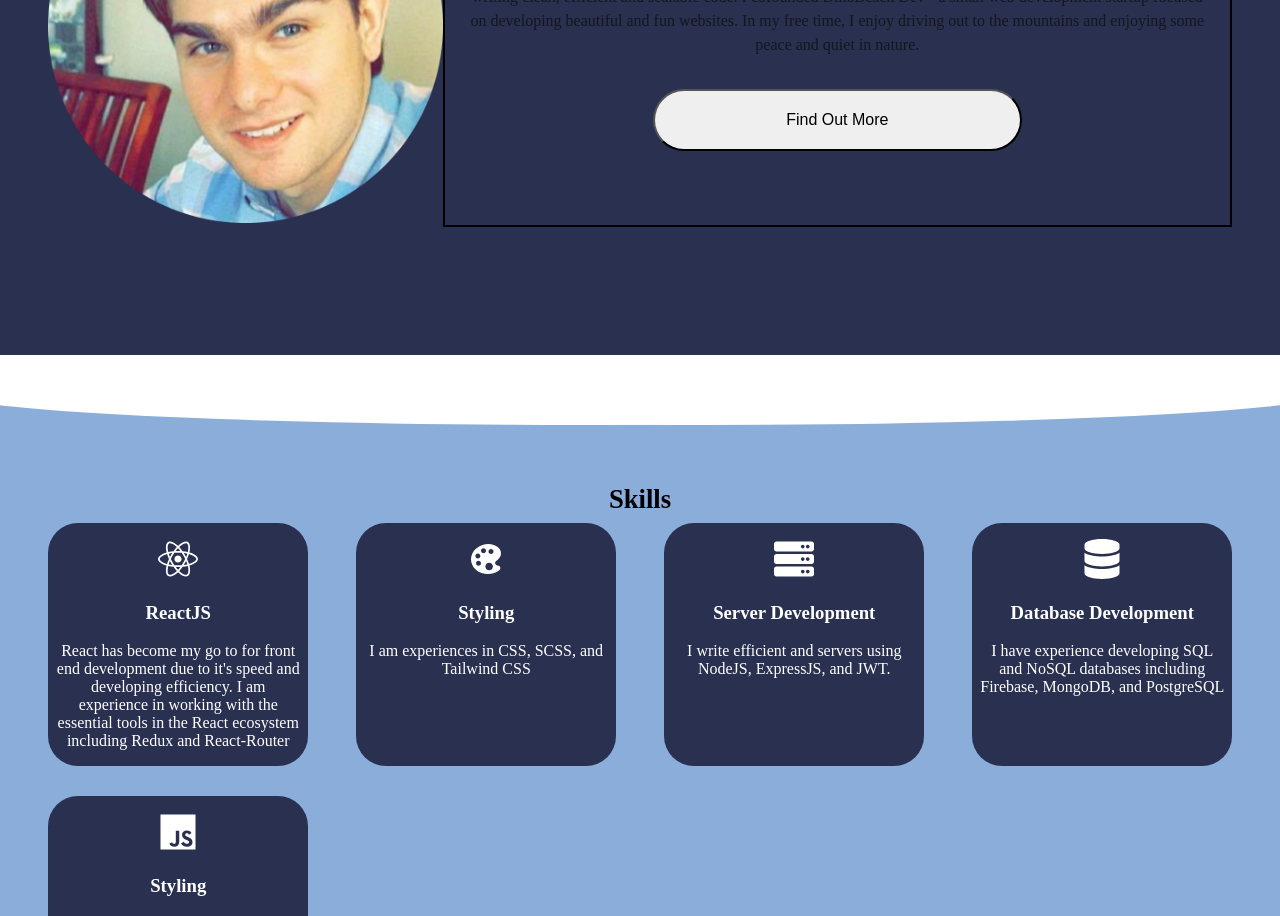
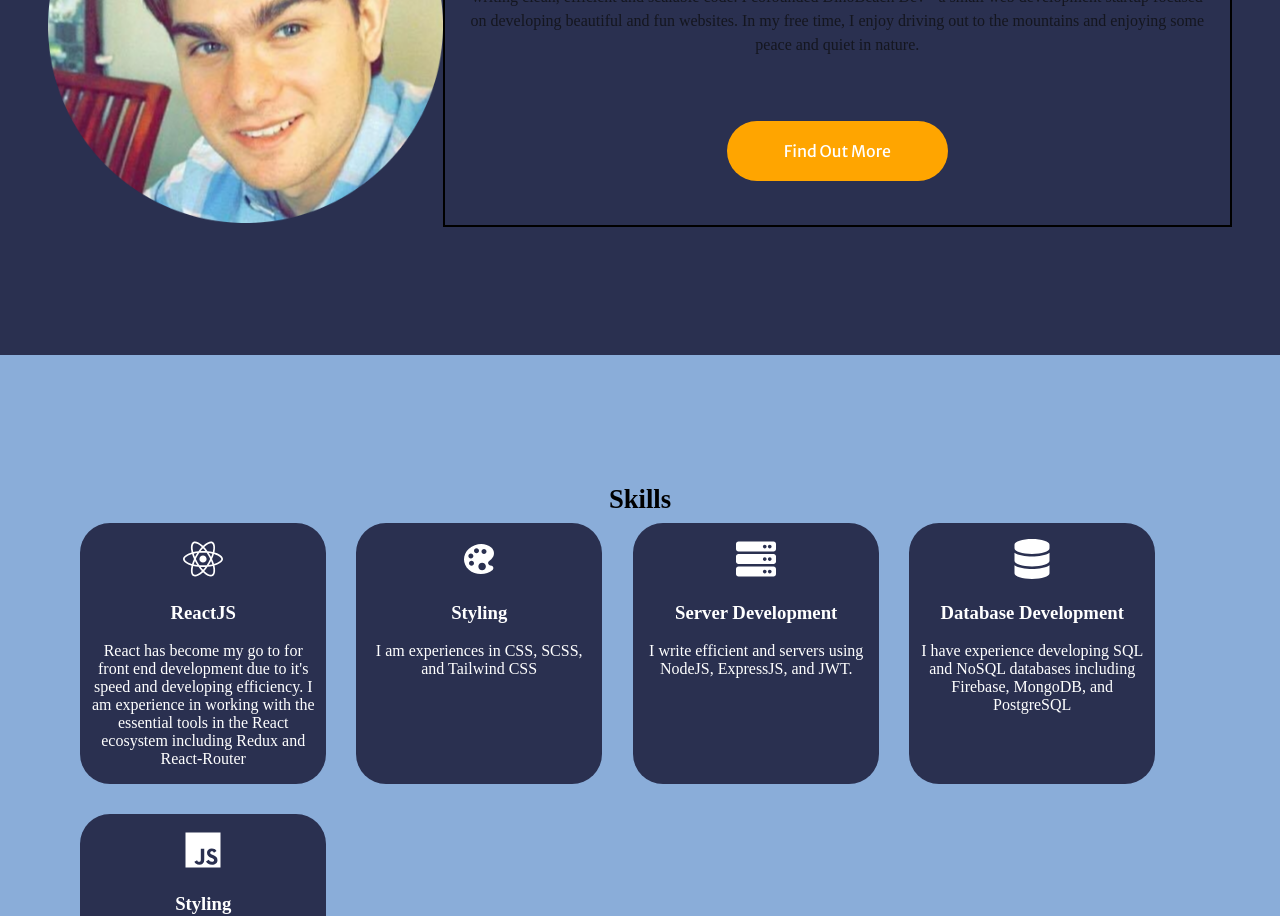
Before and after one commit to jvaughn1230/wave-portfolio, a React (Create React App) app: page / in a window 1280 px wide. Shown: the part 1300-2216 px from the top of the page. Built offline with nearby package versions, Linux system fonts and the light colour scheme.

Commit message:
added mobile styles

```diff
--- a/src/App.css
+++ b/src/App.css
@@ -38,3 +38,9 @@
   margin-inline: auto;
   /* align-self: center; */
 }
+
+@media (max-width: 900px) {
+  .section-header {
+    font-size: 32px;
+  }
+}
--- a/src/Sections/About/About.css
+++ b/src/Sections/About/About.css
@@ -36,25 +36,23 @@
 }
 
 .about-btn {
-  width: 50%;
+  background-color: orange;
+  color: white;
+  margin-top: 3rem;
+  width: 30%;
 }
 
 /* Animations */
 /* TODO: Change background waves to responsive (likely need a calc) */
 .waves {
   overflow: hidden;
-  /* height: 100vh; */
   width: 100vw;
   z-index: 3;
-  /* position: absolute; */
-  /* bottom: -2px; */
-  /* display: block; */
   height: 200px;
   width: 1000%;
   position: relative;
   bottom: 325px;
-  /* bottom: 0px; */
-  /* top: 0; */
+  border: 2px solid white;
 }
 
 .waves div {
@@ -98,3 +96,20 @@
     transform: translateX(0px);
   }
 }
+
+@media (max-width: 900px) {
+  .about-container {
+    flex-direction: column;
+    align-items: center;
+    border: 2px solid white;
+  }
+
+  .about-col1 {
+    width: 40%;
+    padding-bottom: 0.5rem;
+  }
+
+  .about-col2 {
+    width: 100%;
+  }
+}
--- a/src/Sections/About/About.js
+++ b/src/Sections/About/About.js
@@ -22,9 +22,9 @@ const About = () => {
           <h2 className="section-header about-header">About Me</h2>
           <Line color="white" />
           <p className="about-text">{summary}</p>
-          <button href="#skills" className="btn about-btn">
+          <a href="#skills" className="btn about-btn">
             Find Out More
-          </button>
+          </a>
         </div>
       </div>
     </div>
--- a/src/Sections/Contact/Contact.js
+++ b/src/Sections/Contact/Contact.js
@@ -1,4 +1,4 @@
-import React, { useRef7 } from "react";
+import React from "react";
 import { useInView } from "react-intersection-observer";
 import Mailer from "../../components/Mailer/Mailer";
 import "./Contact.css";
@@ -7,6 +7,8 @@ const Contact = () => {
   const { ref: viewRef, inView: sectionVisible } = useInView({
     triggerOnce: true,
   });
+
+  console.log(sectionVisible);
 
   return (
     <div id="contact" className="section contact-section" ref={viewRef}>
--- a/src/Sections/Skills/Skills.css
+++ b/src/Sections/Skills/Skills.css
@@ -1,66 +1,19 @@
 .skills-container {
   display: flex;
-  justify-content: space-between;
   flex-wrap: wrap;
-  row-gap: 30px;
-  padding-inline: 3rem;
+  gap: 30px;
+  padding-inline: 5rem;
+  /* padding-inline: 3rem; */
   align-items: stretch;
 }
 
-.skills-container:last-child {
+.skills-container .skill-card {
   justify-self: flex-start;
 }
 
 .skills-section {
   background-color: var(--secondary);
   overflow: hidden;
-}
-
-.skills-section::before,
-.skills-section::after {
-  content: "";
-  position: absolute;
-  top: 0;
-  width: 100%;
-  height: 70px; /* Adjust the height of the waves */
-  background-color: white;
-  border-radius: 0 0 50% 50%;
-}
-
-.skills-section::before {
-  left: -5%;
-}
-
-.skills-section::after {
-  left: 5%;
-}
-
-.skills-section::nth-child(2)::before,
-.skills-section::nth-child(2)::after {
-  left: -10%;
-}
-
-.skills-section::nth-child(2)::before {
-  height: 70px; /* Adjust the height of the waves for the second arch */
-}
-
-.skills-section::nth-child(2)::after {
-  left: 10%;
-  height: 70px; /* Adjust the height of the waves for the second arch */
-}
-
-.skills-section::nth-child(3)::before,
-.skills-section::nth-child(3)::after {
-  left: -10%;
-}
-
-.skills-section::nth-child(3)::before {
-  height: 70px; /* Adjust the height of the waves for the second arch */
-}
-
-.skills-section::nth-child(3)::after {
-  left: 10%;
-  height: 15px; /* Adjust the height of the waves for the second arch */
 }
 
 .fish {
--- a/src/components/Modal/Modal.css
+++ b/src/components/Modal/Modal.css
@@ -23,6 +23,12 @@
 .slider-container {
   width: 50%;
   margin: 0 auto;
+}
+
+.modal-links-container {
+  display: flex;
+  gap: 30px;
+  align-items: center;
 }
 
 .modal-content {
--- a/src/components/Modal/Modal.js
+++ b/src/components/Modal/Modal.js
@@ -29,7 +29,7 @@ const Modal = ({ project, closeModal }) => {
           <div>{pillStack}</div>
           <h3>Description: </h3> <p>{project.description}</p>
           <h3>Links: </h3>
-          <div>
+          <div className="modal-links-container">
             <a className="image-link" href="github.com">
               <FaGithub size={30} />
             </a>
--- a/src/components/Navbar/Navbar.js
+++ b/src/components/Navbar/Navbar.js
@@ -1,5 +1,6 @@
 import React, { useState } from "react";
 import { GiHamburgerMenu } from "react-icons/gi";
+import Logo from "../../assets/Jeffrey Vaughn.png";
 import "./Navbar.css";
 
 const Navbar = () => {
@@ -36,7 +37,9 @@ const Navbar = () => {
 
   return (
     <div className={`navbar ${scroll && "navbar-scrolled"}`}>
-      <div className="navbar-logo">Jeffrey Vaughn</div>
+      <div className="navbar-logo">
+        <img src={Logo} alt="logo" />
+      </div>
       <div className="navbar-links">
         {/* Desktop Links */}
         <div className="desktop-links-container">{sectionLinks}</div>
--- a/src/components/SkillCard/SkillCard.css
+++ b/src/components/SkillCard/SkillCard.css
@@ -5,9 +5,8 @@
   transform: perspective(10em) rotateX(23deg);
   background-color: var(--primary);
   color: white;
-  /* height: 250px; */
+  min-height: 250px;
   border-radius: 30px;
-  flex-basis: 1;
 }
 
 .skillcard-content {
--- a/src/components/SkillCard/SkillCard.jsx
+++ b/src/components/SkillCard/SkillCard.jsx
@@ -7,9 +7,6 @@ const SkillCard = ({ skill }) => {
   const { ref: cardViewRef, inView: cardVisible } = useInView({
     triggerOnce: true,
   });
-
-  // console.log("retrieved skill = " + skill);
-  console.log(skill.icon);
 
   return (
     <div
```
Also changed, not shown: src/assets/Jeffrey Vaughn (1).png (added), src/assets/Jeffrey Vaughn.png (added).
